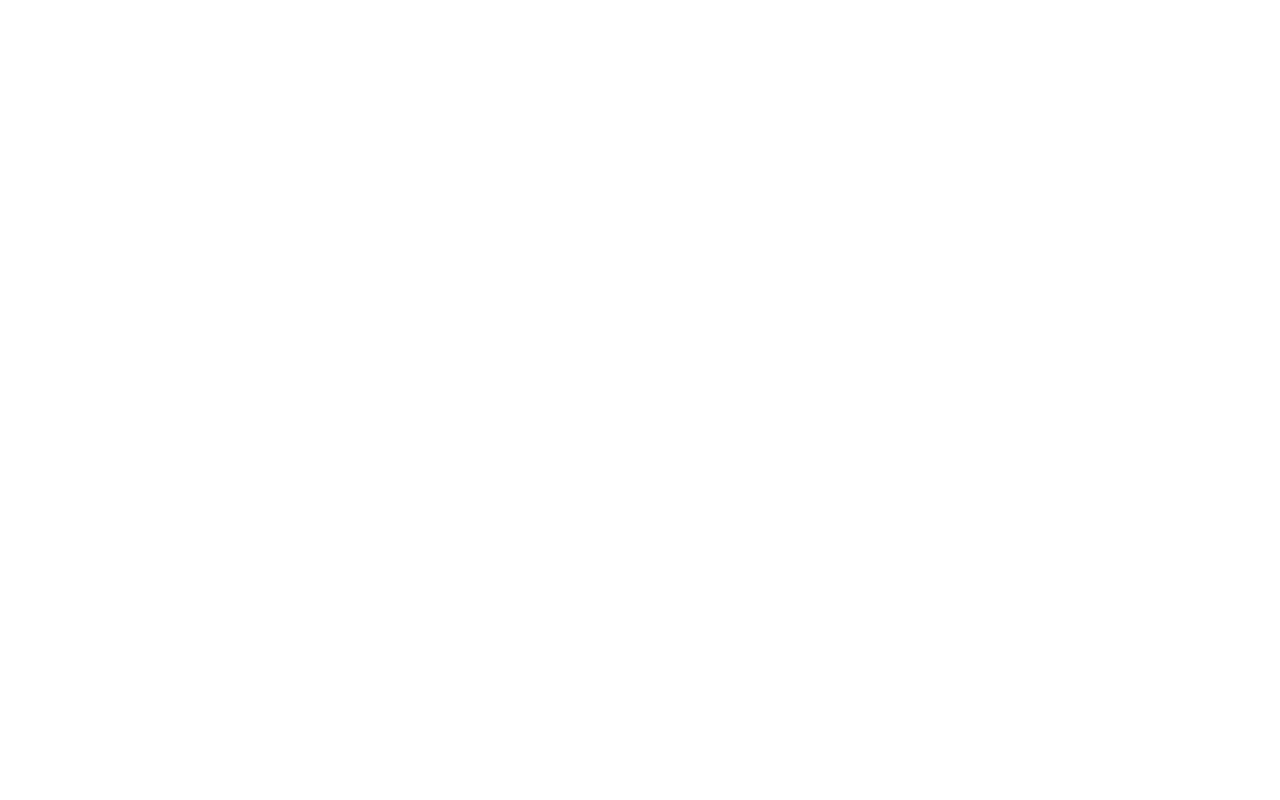
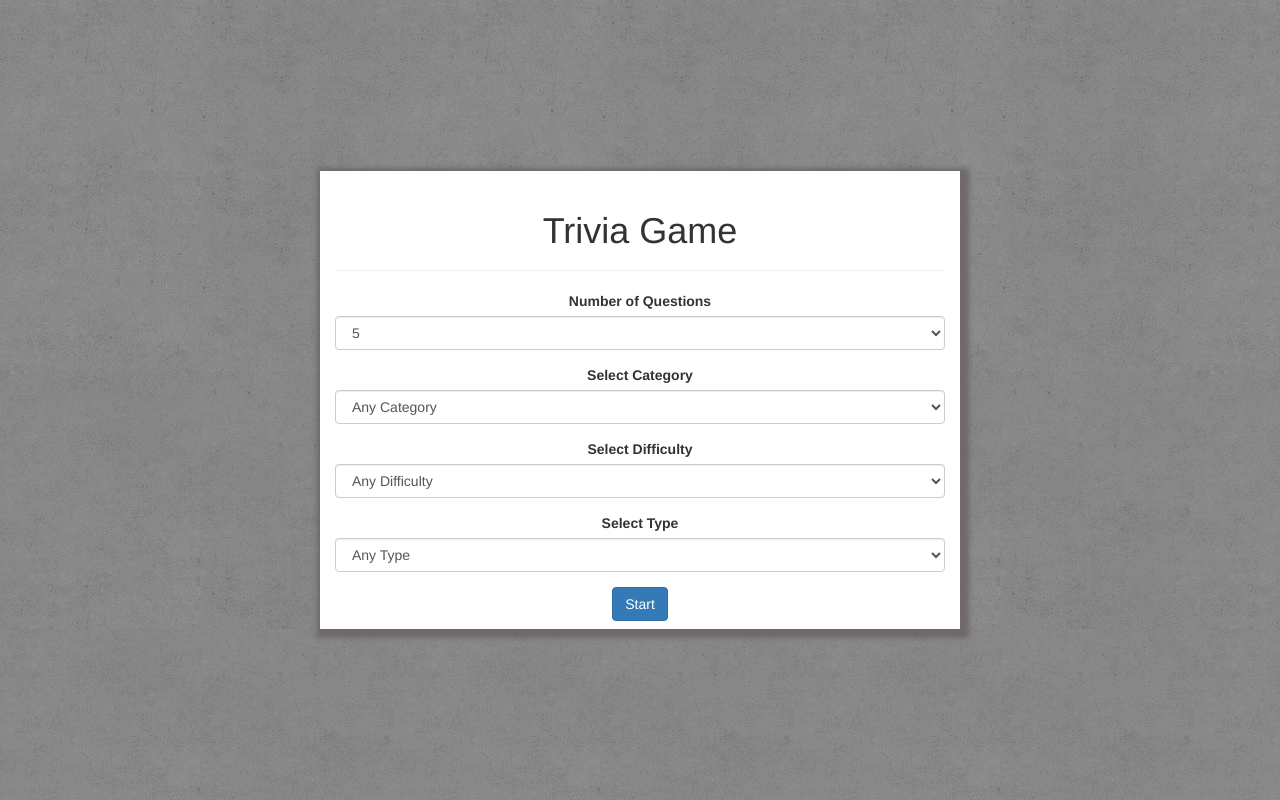
Before and after one commit to jongrim/trivia-game, a plain HTML site: page index.html in a window 1280 px wide. Drawn offline with nearby package versions, Linux system fonts and the light colour scheme.

Commit message:
Completes index page layout

```diff
--- a/assets/css/style.css
+++ b/assets/css/style.css
@@ -0,0 +1,27 @@
+body, html {
+  min-height: 100%;
+  min-width: 100%;
+  display: flex;
+  justify-content: center;
+  align-items: center;
+  background: url("../images/mochaGrunge.png") repeat;
+}
+
+.wrapper {
+  display: flex;
+  text-align: center;
+  flex-direction: column;
+  align-items: center;
+  width: 100%;
+}
+
+.tile {
+  background-color: rgba(255, 255, 255, 1);
+  box-shadow: 3px 3px 5px 6px #6f6969;
+  width: 50%;
+  padding: 0 15px 8px 15px;
+}
+
+.full-width {
+  width: 100%;
+}
--- a/index.html
+++ b/index.html
@@ -5,8 +5,96 @@
   <meta name="viewport" content="width=device-width, initial-scale=1.0">
   <meta http-equiv="X-UA-Compatible" content="ie=edge">
   <title>Trivia</title>
+
+  <!-- jQuery Core -->
+  <script src="https://code.jquery.com/jquery-3.2.1.min.js" integrity="sha256-hwg4gsxgFZhOsEEamdOYGBf13FyQuiTwlAQgxVSNgt4="
+    crossorigin="anonymous"></script>
+
+  <!-- jQuery UI -->
+  <script src="https://code.jquery.com/ui/1.12.1/jquery-ui.min.js" integrity="sha256-VazP97ZCwtekAsvgPBSUwPFKdrwD3unUfSGVYrahUqU="
+    crossorigin="anonymous"></script>
+
+  <!-- Latest compiled and minified CSS -->
+  <link rel="stylesheet" href="https://maxcdn.bootstrapcdn.com/bootstrap/3.3.7/css/bootstrap.min.css" integrity="sha384-BVYiiSIFeK1dGmJRAkycuHAHRg32OmUcww7on3RYdg4Va+PmSTsz/K68vbdEjh4u"
+    crossorigin="anonymous">
+
+  <!-- Latest compiled and minified JavaScript -->
+  <script src="https://maxcdn.bootstrapcdn.com/bootstrap/3.3.7/js/bootstrap.min.js" integrity="sha384-Tc5IQib027qvyjSMfHjOMaLkfuWVxZxUPnCJA7l2mCWNIpG9mGCD8wGNIcPD7Txa"
+    crossorigin="anonymous"></script>
+
+  <link rel="stylesheet" href="assets/css/style.css">
 </head>
 <body>
+  <div class="wrapper">
+    <div class="tile">
 
+      <div class="page-header full-width">
+        <h1>Trivia Game</h1>
+      </div>
+
+      <form action="">
+        <div class="form-group">
+          <label for="questionCount">Number of Questions</label>
+          <select name="questions" id="questionCount" class="form-control">
+            <option value="5">5</option>
+            <option value="10">10</option>
+            <option value="15">15</option>
+            <option value="20">20</option>
+            <option value="25">25</option>
+          </select>
+        </div>
+        <div class="form-group">
+          <label for="questionCount">Select Category</label>
+          <select name="questions" id="questionCount" class="form-control">
+            <option value="any">Any Category</option>
+            <option value="9">General Knowledge</option>
+            <option value="10">Entertainment: Books</option>
+            <option value="11">Entertainment: Film</option>
+            <option value="12">Entertainment: Music</option>
+            <option value="13">Entertainment: Musicals &amp; Theatres</option>
+            <option value="14">Entertainment: Television</option>
+            <option value="15">Entertainment: Video Games</option>
+            <option value="16">Entertainment: Board Games</option>
+            <option value="17">Science &amp; Nature</option>
+            <option value="18">Science: Computers</option>
+            <option value="19">Science: Mathematics</option>
+            <option value="20">Mythology</option>
+            <option value="21">Sports</option>
+            <option value="22">Geography</option>
+            <option value="23">History</option>
+            <option value="24">Politics</option>
+            <option value="25">Art</option>
+            <option value="26">Celebrities</option>
+            <option value="27">Animals</option>
+            <option value="28">Vehicles</option>
+            <option value="29">Entertainment: Comics</option>
+            <option value="30">Science: Gadgets</option>
+            <option value="31">Entertainment: Japanese Anime &amp; Manga</option>
+            <option value="32">Entertainment: Cartoon &amp; Animations</option>
+          </select>
+        </div>
+        <div class="form-group">
+          <label for="questionCount">Select Difficulty</label>
+          <select name="questions" id="questionCount" class="form-control">
+            <option value="any">Any Difficulty</option>
+            <option value="easy">Easy</option>
+            <option value="medium">Medium</option>
+            <option value="hard">Hard</option>
+          </select>
+        </div>
+        <div class="form-group">
+          <label for="questionCount">Select Type</label>
+          <select name="questions" id="questionCount" class="form-control">
+            <option value="any">Any Type</option>
+            <option value="multiple">Multiple Choice</option>
+            <option value="boolean">True / False</option>
+          </select>
+        </div>
+      </form>
+
+      <button class="btn btn-primary">Start</button>
+
+    </div>
+  </div> <!-- Container -->
 </body>
 </html>
```
Also changed, not shown: assets/images/mochaGrunge.png (added).
